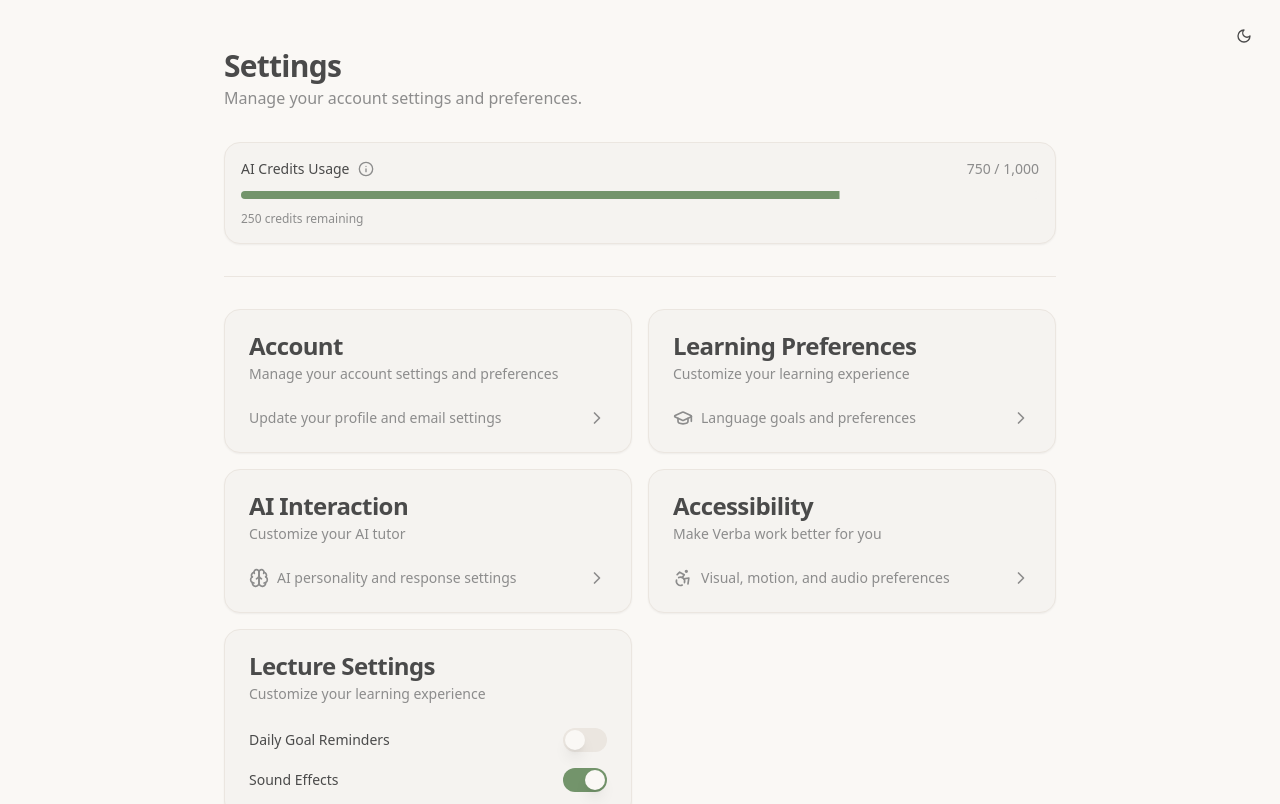
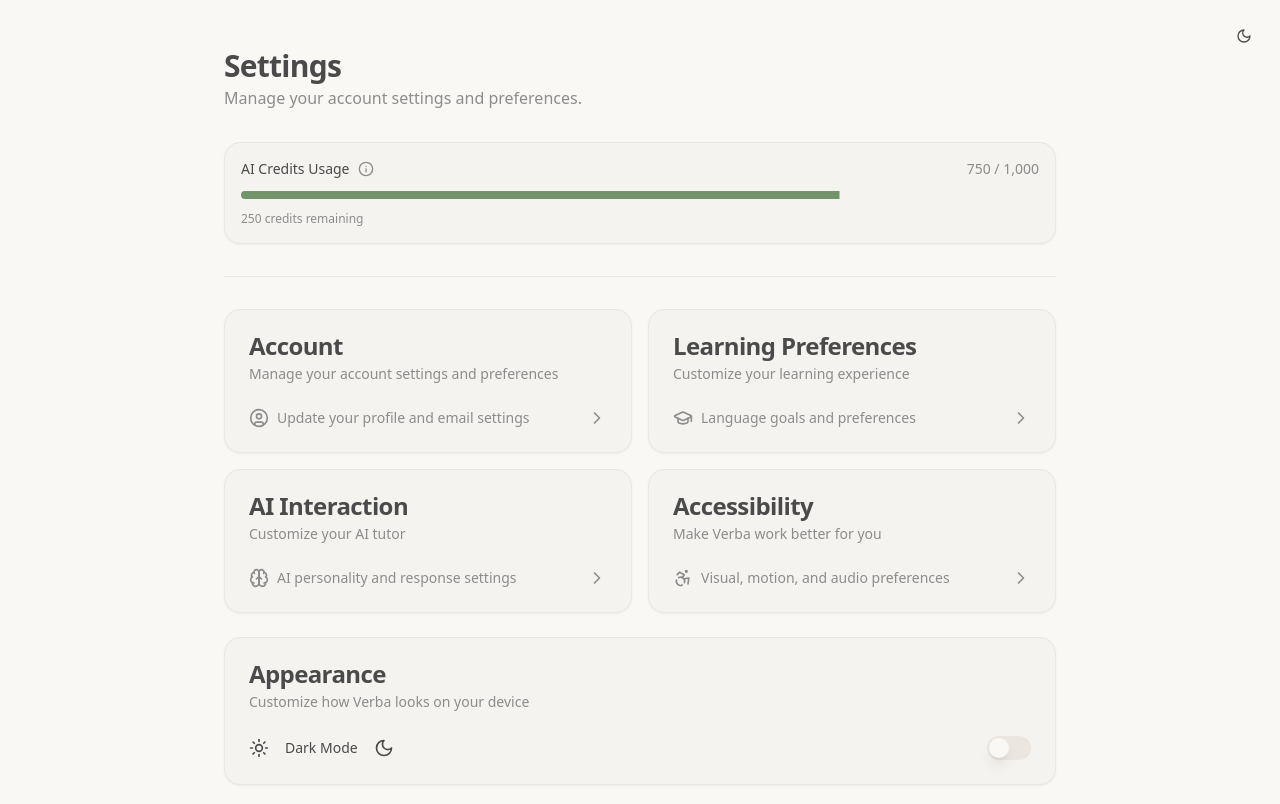
Before and after one commit to MoPaMo/verba, a Next.js app: page /settings in a window 1280 px wide. Shown: the top 804 px of the page. Built offline with nearby package versions, Linux system fonts and the light colour scheme.

Commit message:
refactor: update settings page links and enhance layout with user icon

```diff
--- a/app/settings/page.tsx
+++ b/app/settings/page.tsx
@@ -10,13 +10,13 @@ import { Label } from "@/components/ui/label";
 import { Switch } from "@/components/ui/switch";
 import Link from "next/link";
 import { ChevronRight, LogOut, Moon, Sun } from "lucide-react";
-import { Accessibility, Brain, GraduationCap } from "lucide-react";
+import { Accessibility, Brain, GraduationCap, CircleUser } from "lucide-react";
 
 export default function SettingsPage() {
   return (
     <div className="space-y-6">
       <div className="grid gap-4 lg:grid-cols-2">
-        <Link href="/settings/account">
+        <Link href="/settings/learning">
           <Card className="transition-all duration-300 hover:shadow-md">
             <CardHeader>
               <CardTitle>Account</CardTitle>
@@ -25,14 +25,16 @@ export default function SettingsPage() {
               </CardDescription>
             </CardHeader>
             <CardContent className="flex items-center justify-between">
-              <div className="text-sm text-muted-foreground">
-                Update your profile and email settings
+              <div className="flex items-center space-x-2">
+                <CircleUser className="h-5 w-5 text-muted-foreground" />
+                <span className="text-sm text-muted-foreground">
+                  Update your profile and email settings
+                </span>
               </div>
               <ChevronRight className="h-5 w-5 text-muted-foreground" />
             </CardContent>
           </Card>
         </Link>
-
         <Link href="/settings/learning">
           <Card className="transition-all duration-300 hover:shadow-md">
             <CardHeader>
@@ -88,25 +90,6 @@ export default function SettingsPage() {
             </CardContent>
           </Card>
         </Link>
-
-        <Card>
-          <CardHeader>
-            <CardTitle>Lecture Settings</CardTitle>
-            <CardDescription>
-              Customize your learning experience
-            </CardDescription>
-          </CardHeader>
-          <CardContent className="space-y-4">
-            <div className="flex items-center justify-between">
-              <Label htmlFor="daily-goal">Daily Goal Reminders</Label>
-              <Switch id="daily-goal" />
-            </div>
-            <div className="flex items-center justify-between">
-              <Label htmlFor="sound-effects">Sound Effects</Label>
-              <Switch id="sound-effects" defaultChecked />
-            </div>
-          </CardContent>
-        </Card>
       </div>
 
       <Card>
```
